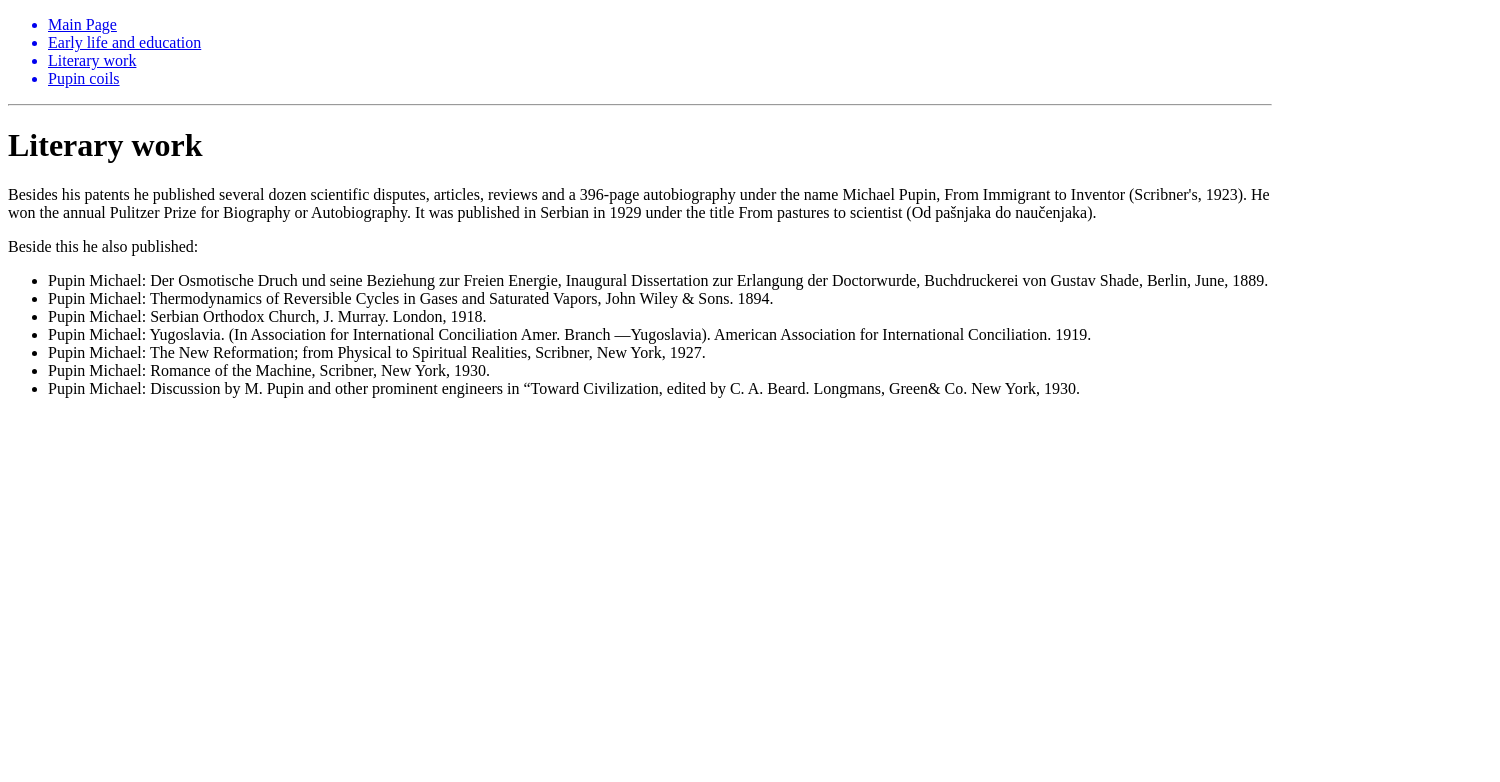
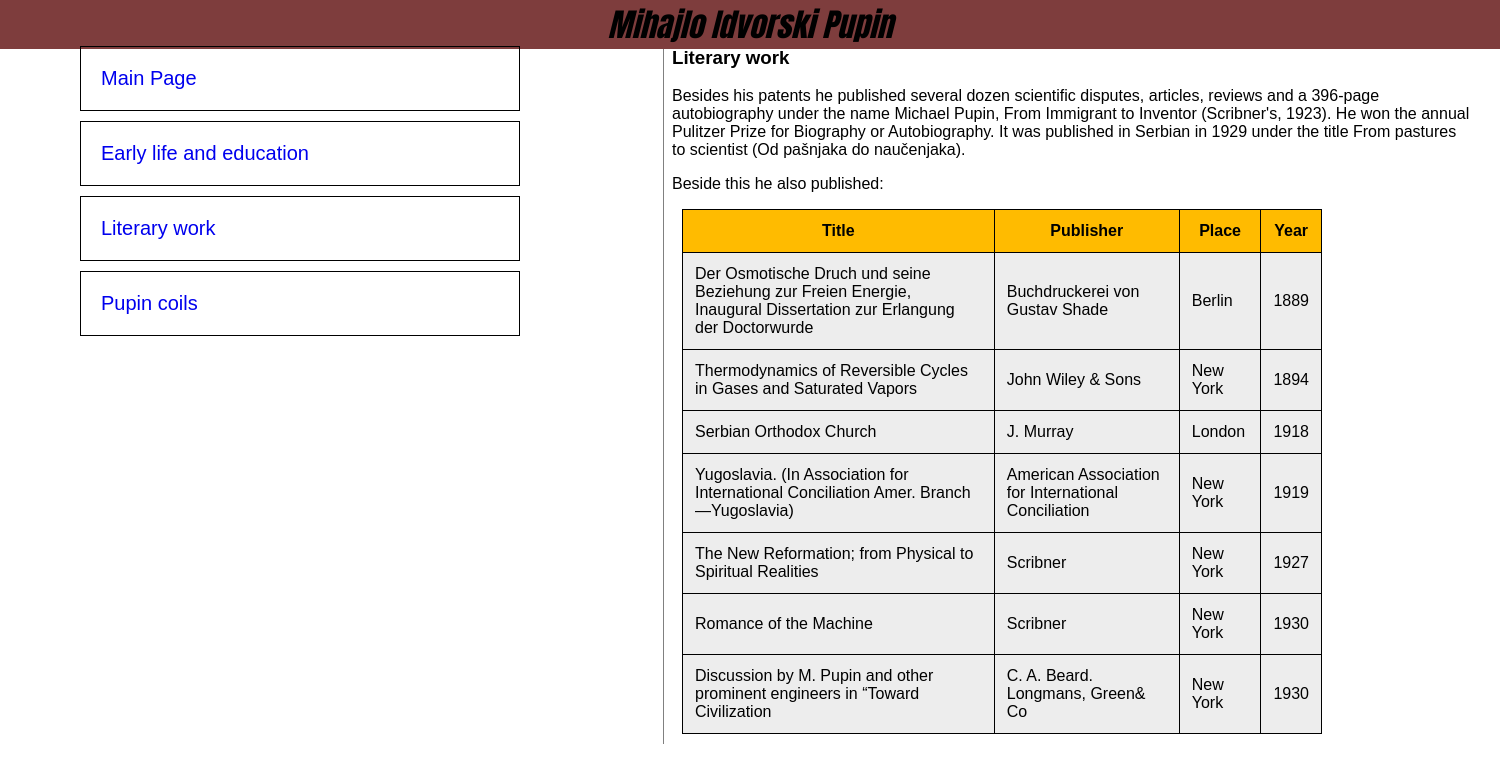
Before and after one commit to Zoranjankovic/Mihajlo-Idvorski-Pupin, a plain HTML site: page Literary work.html in a window 1280 px wide. Shown: the whole page, 1500 px wide, since content can reach past the window. Drawn offline with Linux system fonts and the light colour scheme.

Commit message:
Add files via upload

```diff
--- a/Literary work.html
+++ b/Literary work.html
@@ -3,28 +3,77 @@
     <head>
         <meta charset="utf-8">
         <title>Literary work</title>
+        <link rel="stylesheet" href="style.css" type="text/css">
     </head>
     <body>
+        <header>
+            Mihajlo Idvorski Pupin
+        </header>
+        <nav>
+        <ul>
+            <div class="one"><a href="Index.html"><li>Main Page</li></a></div>
+            <div class="one"><a href="Early life and education.html"><li>Early life and education</li></a></div>
+            <div class="one"><a href="Literary work.html"><li>Literary work</li></a></div>
+            <div class="one"><a href="Pupin coils.html"><li>Pupin coils</li></a></div>
+        </ul>
+        </nav>
 
-        <ul>
-            <a href="Index.html"><li>Main Page</li></a>
-            <a href="Early life and education.html"><li>Early life and education</li></a>
-            <a href="Literary work.html"><li>Literary work</li></a>
-            <a href="Pupin coils.html"><li>Pupin coils</li></a>
-        </ul>
-
-        <hr>
+        <aside><section>
         <h1>Literary work</h1>
         <p>Besides his patents he published several dozen scientific disputes, articles, reviews and a 396-page autobiography under the name Michael Pupin, From Immigrant to Inventor (Scribner's, 1923). He won the annual Pulitzer Prize for Biography or Autobiography. It was published in Serbian in 1929 under the title From pastures to scientist (Od pašnjaka do naučenjaka). </p>
         <p>Beside this he also published:</p>
-        <ul>
-            <li>Pupin Michael: Der Osmotische Druch und seine Beziehung zur Freien Energie, Inaugural Dissertation zur Erlangung der Doctorwurde, Buchdruckerei von Gustav Shade, Berlin, June, 1889.</li>
-            <li>Pupin Michael: Thermodynamics of Reversible Cycles in Gases and Saturated Vapors, John Wiley & Sons. 1894.</li>
-            <li>Pupin Michael: Serbian Orthodox Church, J. Murray. London, 1918.</li>
-            <li>Pupin Michael: Yugoslavia. (In Association for International Conciliation Amer. Branch —Yugoslavia). American Association for International Conciliation. 1919.</li>
-            <li>Pupin Michael: The New Reformation; from Physical to Spiritual Realities, Scribner, New York, 1927.</li>
-            <li>Pupin Michael: Romance of the Machine, Scribner, New York, 1930.</li>
-            <li>Pupin Michael: Discussion by M. Pupin and other prominent engineers in “Toward Civilization, edited by C. A. Beard. Longmans, Green& Co. New York, 1930.</li>
-        </ul>
+        <table>
+            <tr>
+                <th>Title</th>
+                <th>Publisher</th>
+                <th>Place</th>
+                <th>Year</th>
+            </tr>
+            <tr>
+                <td>Der Osmotische Druch und seine Beziehung zur Freien Energie, Inaugural Dissertation zur Erlangung der Doctorwurde</td>
+                <td>Buchdruckerei von Gustav Shade</td>
+                <td>Berlin</td>
+                <td>1889</td>
+
+            </tr>
+            <tr>
+                <td>Thermodynamics of Reversible Cycles in Gases and Saturated Vapors</td>
+                <td>John Wiley & Sons</td>
+                <td>New York</td>
+                <td>1894</td>
+            </tr>
+            <tr>
+                <td>Serbian Orthodox Church</td>
+                <td>J. Murray</td>
+                <td>London</td>
+                <td>1918</td>
+            </tr>
+            <tr>
+                <td>Yugoslavia. (In Association for International Conciliation Amer. Branch —Yugoslavia)</td>
+                <td>American Association for International Conciliation</td>
+                <td>New York</td>
+                <td>1919</td>
+            </tr>
+            <tr>
+                <td>The New Reformation; from Physical to Spiritual Realities</td>
+                <td>Scribner</td>
+                <td>New York</td>
+                <td>1927</td>
+            </tr>
+            <tr>
+                <td>Romance of the Machine</td>
+                <td>Scribner</td>
+                <td>New York</td>
+                <td>1930</td>
+            </tr>
+            <tr>
+                <td>Discussion by M. Pupin and other prominent engineers in “Toward Civilization</td>
+                <td>C. A. Beard. Longmans, Green& Co</td>
+                <td>New York</td>
+                <td>1930</td>
+            </tr>
+            </table>
+        </section></aside>
+
     </body>
 </html>
--- /dev/null
+++ b/style.css
@@ -0,0 +1,61 @@
+body{
+    font-family: Arial, Helvetica, sans-serif;
+    width: 1500px;
+    margin: auto;
+}
+header{
+    background-color:#7e3d3d;
+    font-style: italic;
+    font-size: 32px;
+    text-align: center;
+    font-family: Impact, Haettenschweiler, 'Arial Narrow Bold', sans-serif;
+    position: fixed;
+    width: 1500px;
+}
+nav{width: 500px;
+margin: 20px;
+padding: 10px;
+display: inline-block;
+vertical-align: top;
+position: fixed;
+}
+a{text-decoration-line: none;
+}
+li{list-style-type: none;
+}
+aside{display: block;
+    width: 800px;
+    padding: 8px 8px 0 8px;
+    border-left: 1px solid gray;
+    margin: 20px;
+    float: right;
+    clear: right;
+}
+.one{
+    margin: 10px;
+    padding: 20px;
+    border: 1px black solid;
+    background-origin: padding-box;
+    font-size: 20px;
+    text-decoration-line: none;
+}
+table{
+    font-family: arial, sans-serif;
+    border-collapse: collapse;
+    width: 80%;
+    margin: 10px;
+}
+  th{
+    padding: 12px;
+    background-color: rgb(255, 187, 0);
+}
+  td{
+    padding: 12px;
+}
+  th,
+  td{
+    border: solid 1px black;
+}
+  tr{
+    background-color: rgb(237, 237, 237);
+}
```
Also changed, not shown: Early life and education.html (+14 -9 lines), Index.html (+18 -8 lines), Pupin coils.html (+16 -9 lines).
